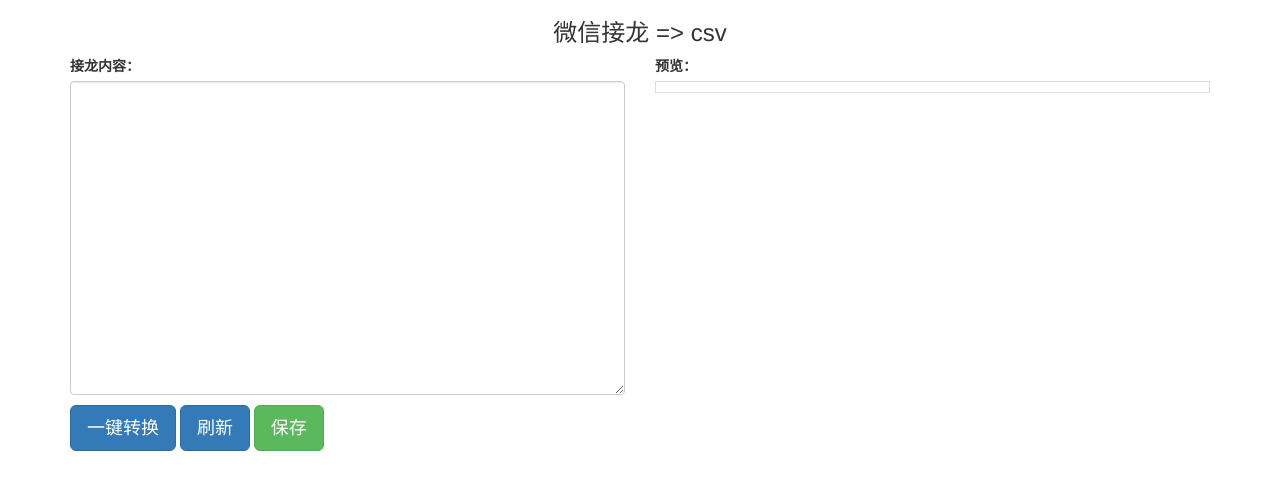
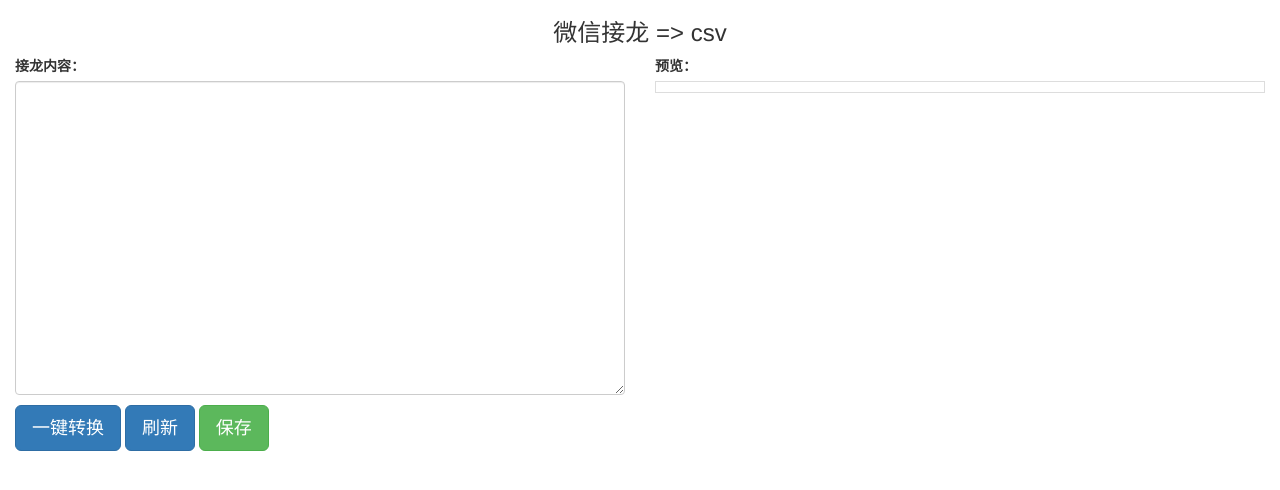
Before and after one commit to beertoast/beertoast.github.io, a Jekyll site: the page 微信接龙转cvs.html, which Jekyll copies as it is, in a window 1280 px wide. Shown: the top 490 px of the page. Built offline with Jekyll 4.4.1, drawn with Linux system fonts in a browser that asks for light colours; nearby versions of some CDN libraries.

Commit message:
Upatae 微信转csv

```diff
--- a/微信接龙转cvs.html
+++ b/微信接龙转cvs.html
@@ -21,7 +21,7 @@
     </head>
     <body>
       <h3 class="text-center">微信接龙 => csv</h3>
-      <div class="container">
+      <div class="container-fluid">
         <div class="row">
           <div class="col-xs-12 col-md-6 col-md-push-6">
             <label>预览：</label>
@@ -30,7 +30,7 @@
             </table>
           </div>
 
-          <div class="col-xs-12 col-md-6 col-md-pull-6">
+          <div class="col-xs-12 col-md-6 col-md-pull-6" style="position: fixed;">
             <label>接龙内容：</label>
             <textarea class="form-control" id="editing_textarea" rows="15"></textarea>
             <div class="row" style="margin-top:1rem">
@@ -88,7 +92,7 @@
 
 
           // 删去多余的，
-          text = text.replace(/,\n/g,"\n");
+          // text = text.replace(/,\n/g,"\n");
 
           // 去除首尾
           text = text.replace(/^\n+|,+$|\n+$/g,'');
```
Also changed, not shown: other parts of 微信接龙转cvs.html (+7 -3 lines).
